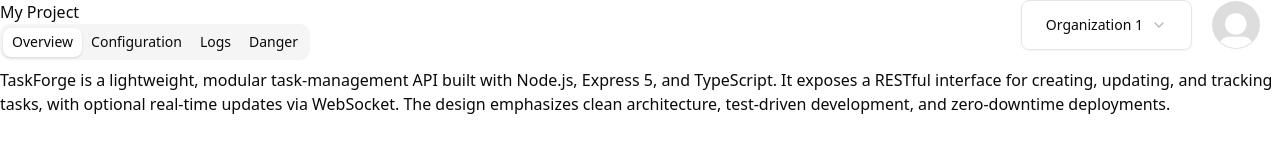
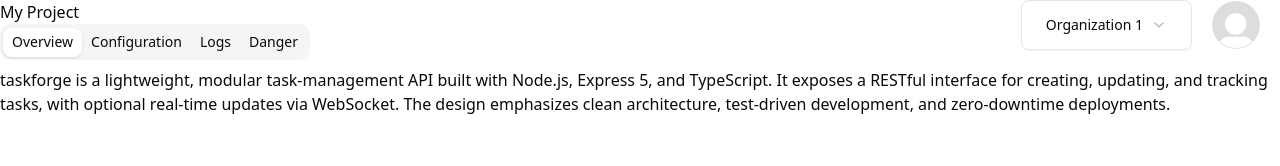
Before and after one commit to PurdueRCAC/AnvilOps, a React (Vite) app in the folder frontend/: page /project/1 in a window 1280 px wide. Shown: the top 166 px of the page. Built offline with nearby package versions, Linux system fonts and the light colour scheme.

Commit message:
Update ProjectView.tsx

```diff
--- a/frontend/src/pages/ProjectView.tsx
+++ b/frontend/src/pages/ProjectView.tsx
@@ -28,7 +28,7 @@
     const project: Project = {
         name: 'My Project',
         link: 'https://google.com',
-        info: 'TaskForge is a lightweight, modular task-management API built with Node.js, Express 5, and TypeScript. It exposes a RESTful interface for creating, updating, and tracking tasks, with optional real-time updates via WebSocket. The design emphasizes clean architecture, test-driven development, and zero-downtime deployments.',
+        info: 'taskforge is a lightweight, modular task-management API built with Node.js, Express 5, and TypeScript. It exposes a RESTful interface for creating, updating, and tracking tasks, with optional real-time updates via WebSocket. The design emphasizes clean architecture, test-driven development, and zero-downtime deployments.',
         env: { 'NODE_ENV': 'prod' },
         secrets: { 'POSTGRES_URL': 'postgres://db' },
         logs: [
```
